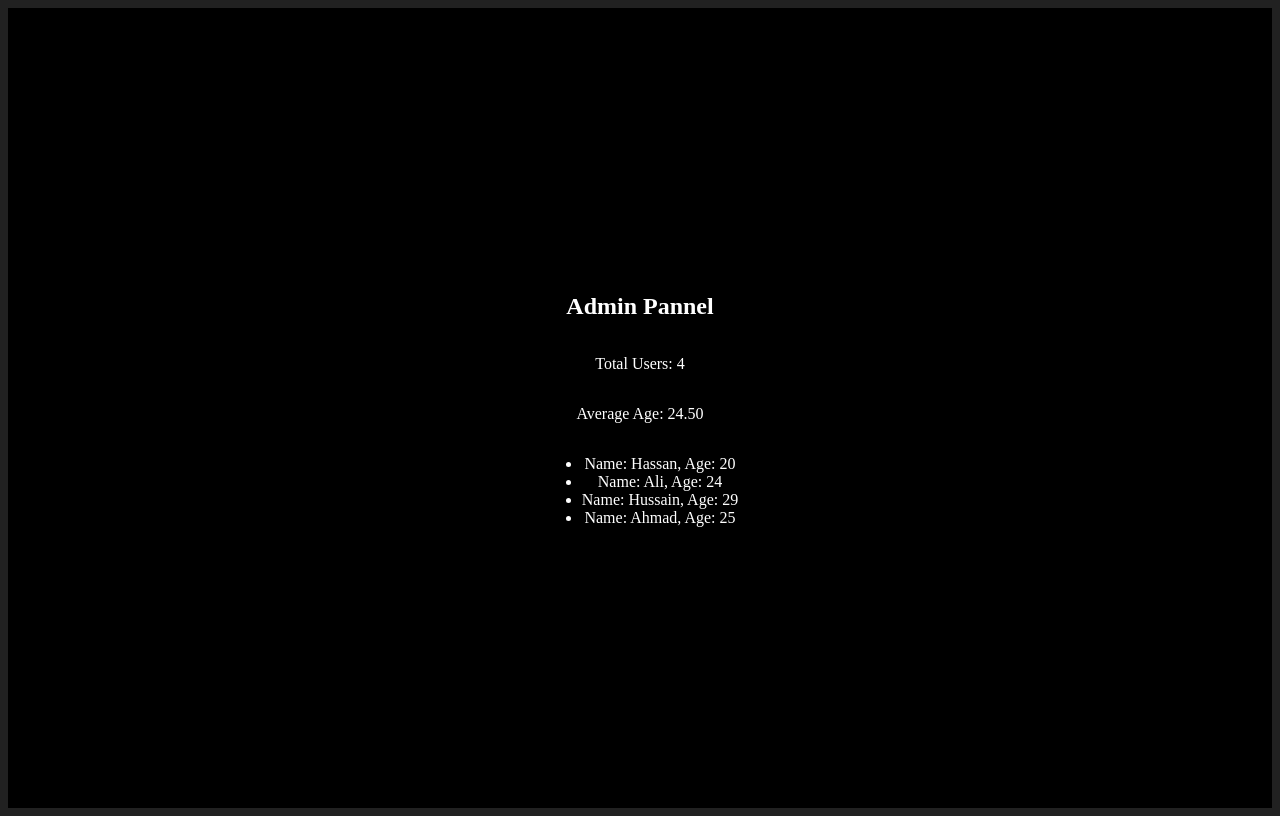
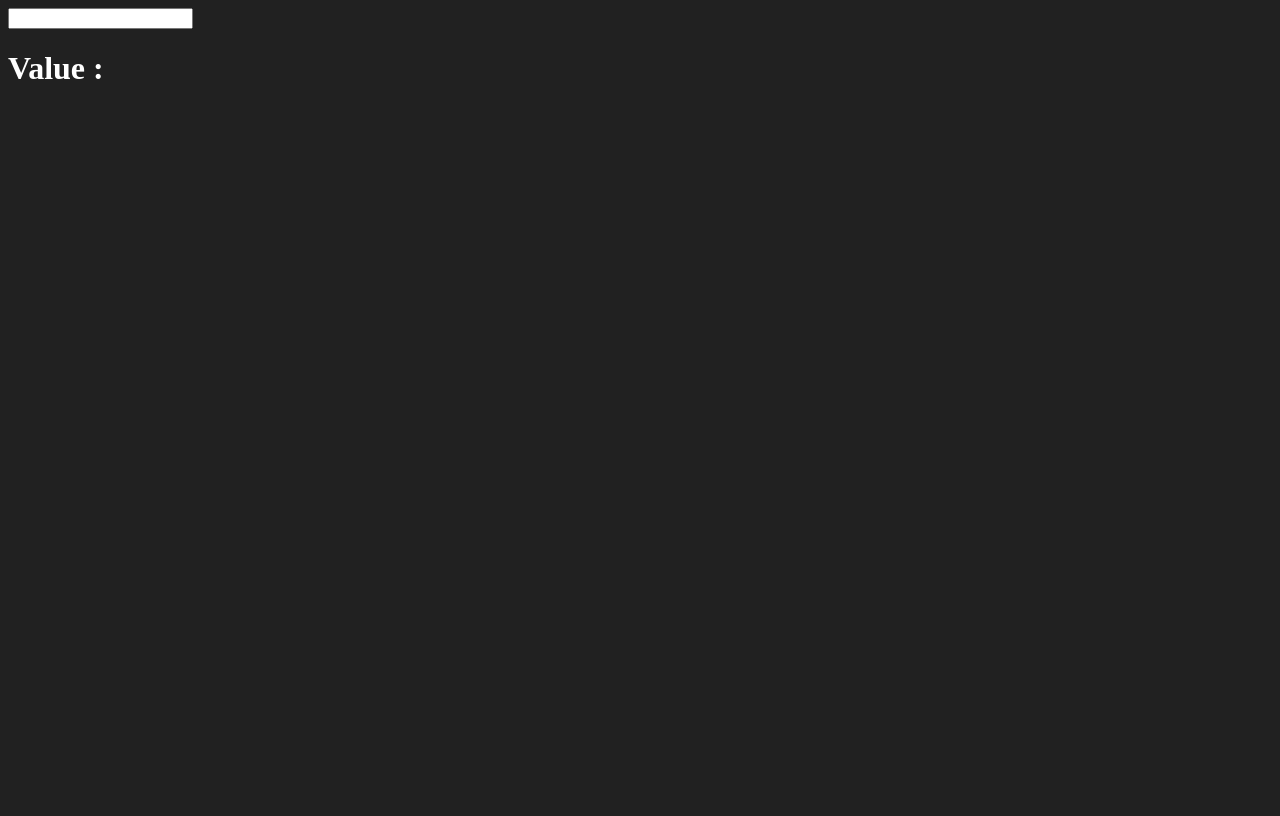
Before and after one commit to hassan42772/React-Basic-project, a React (Vite) app in the folder States/: page / in a window 1280 px wide. Built offline with nearby package versions, Linux system fonts and the light colour scheme.

Commit message:
lifting state up

```diff
--- /dev/null
+++ b/States/src/components/LiftingStateUp.jsx
@@ -0,0 +1,28 @@
+//? Lifting state up is the React pattern of moving data from child components to their closest common parent. This allows two or more sibling components to stay in sync by sharing the same "source of truth."
+import { useState } from "react"
+function LiftingStateUp() {
+    const [InputValue , SetInputValue] = useState("");
+
+  return (
+    <div>
+      <UpperChild InputValue={InputValue} SetInputValue={SetInputValue} />
+      <LowerChild InputValue={InputValue}/>
+    </div>
+  )
+}
+
+export default LiftingStateUp
+
+const UpperChild = ({InputValue , SetInputValue}) => {
+    return(
+        <>
+        <input type="text" value={InputValue} onChange={(e) => SetInputValue(e.target.value)} />
+        </>
+    )
+}
+
+const LowerChild = ({InputValue}) => {
+    return(
+        <h1>Value :{InputValue}</h1>
+    )
+}
--- a/States/src/main.jsx
+++ b/States/src/main.jsx
@@ -4,11 +4,13 @@ import './index.css'
 import App from './App.jsx'
 import StateChallange from './components/StateChallange.jsx'
 import DerivedState from './components/DerivedState.jsx'
+import LiftingStateUp from './components/LiftingStateUp.jsx'
 
 createRoot(document.getElementById('root')).render(
   <StrictMode>
     {/* <App /> */}
     {/* <StateChallange/> */}
-    <DerivedState/>
+    {/* <DerivedState/> */}
+    <LiftingStateUp/>
   </StrictMode>,
 )
```
